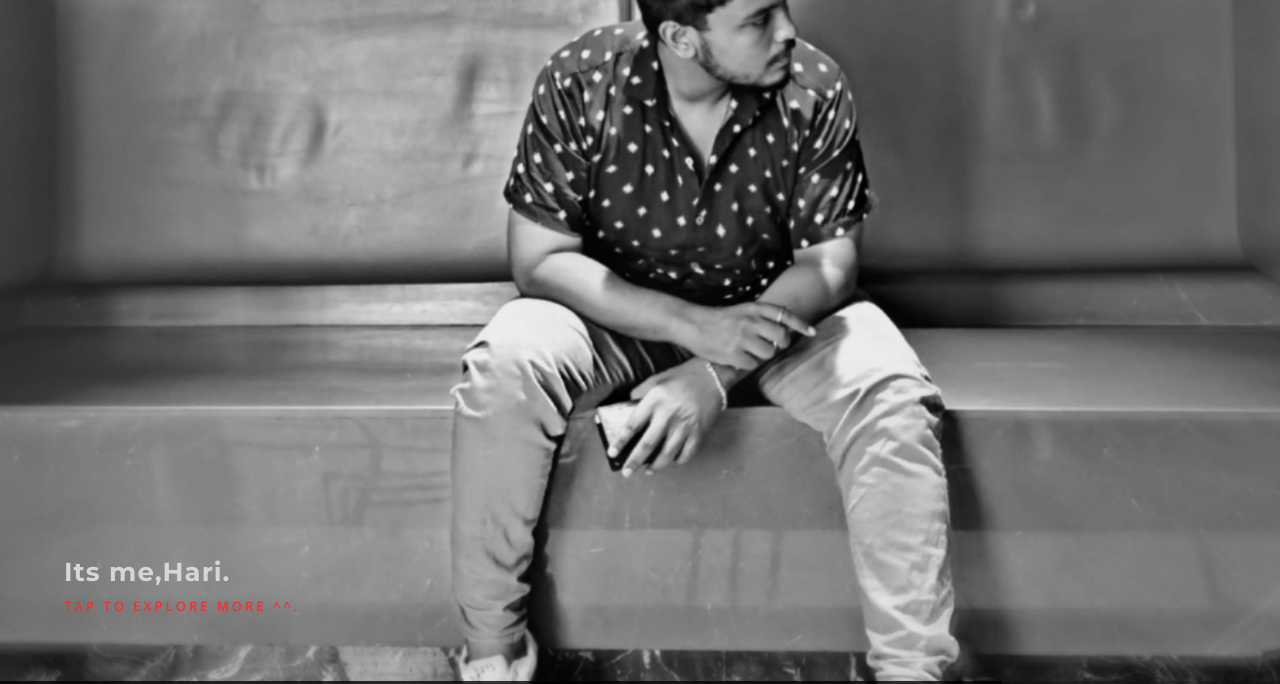
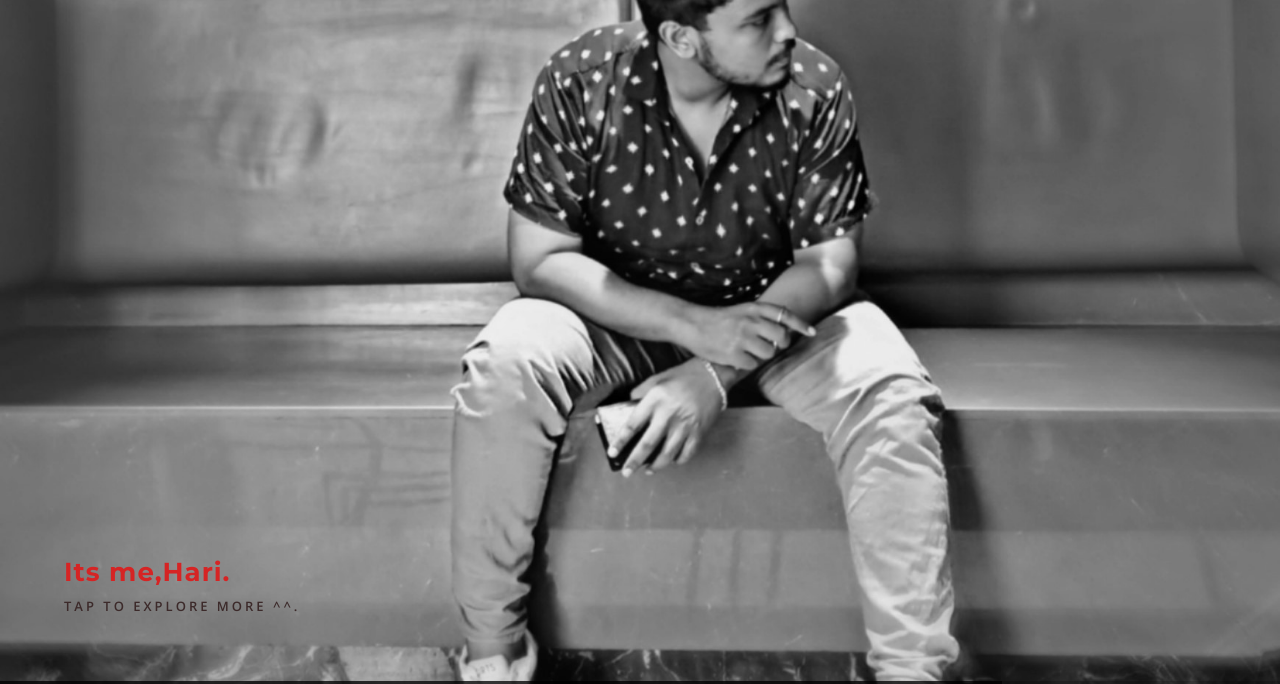
Before and after one commit to haripyt/harihere1, a plain HTML site: page index.html in a window 1280 px wide. Shown: the part 116-800 px from the top of the page. Drawn offline with nearby package versions, Linux system fonts and the light colour scheme.

Commit message:
Update index.html

```diff
--- a/index.html
+++ b/index.html
@@ -102,8 +102,8 @@
                    <a href='https://haripyt.github.io/Personal1/'>
                     <div class="item back-image-1">
                         <div class="hero-text" >
-                            <h4 style="color:#d8d5d5">Its me,Hari.</h4>
-                            <p style="color:#e93434">Tap to Explore more ^^.</p>
+                            <h4 style="color:#d62424">Its me,Hari.</h4>
+                            <p style="color:#3c2a2a">Tap to Explore more ^^.</p>
                         </div>
                     </div></a>
 
```
